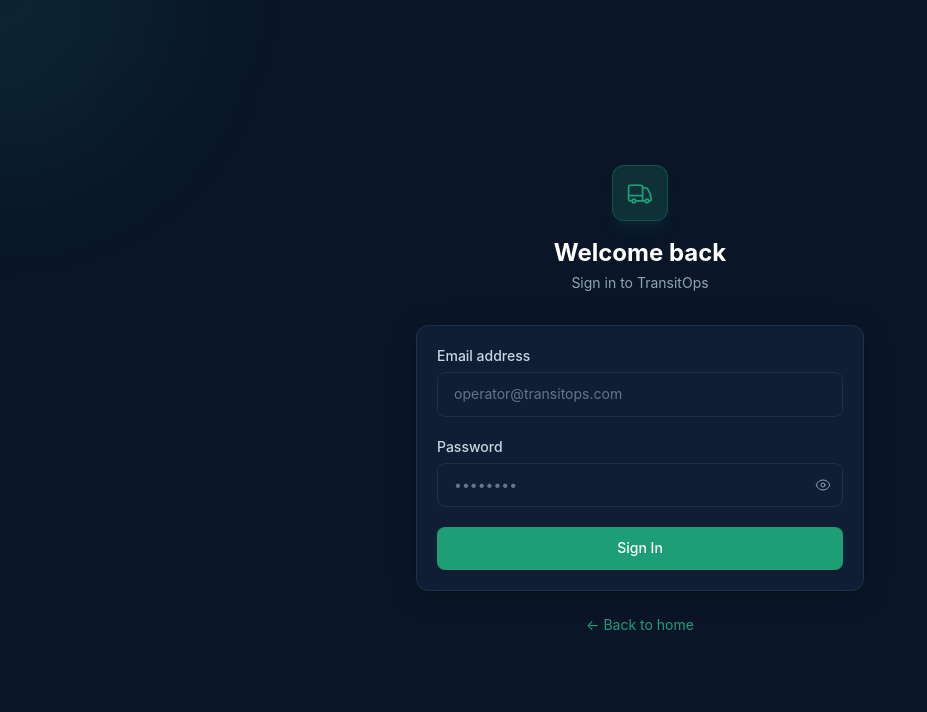
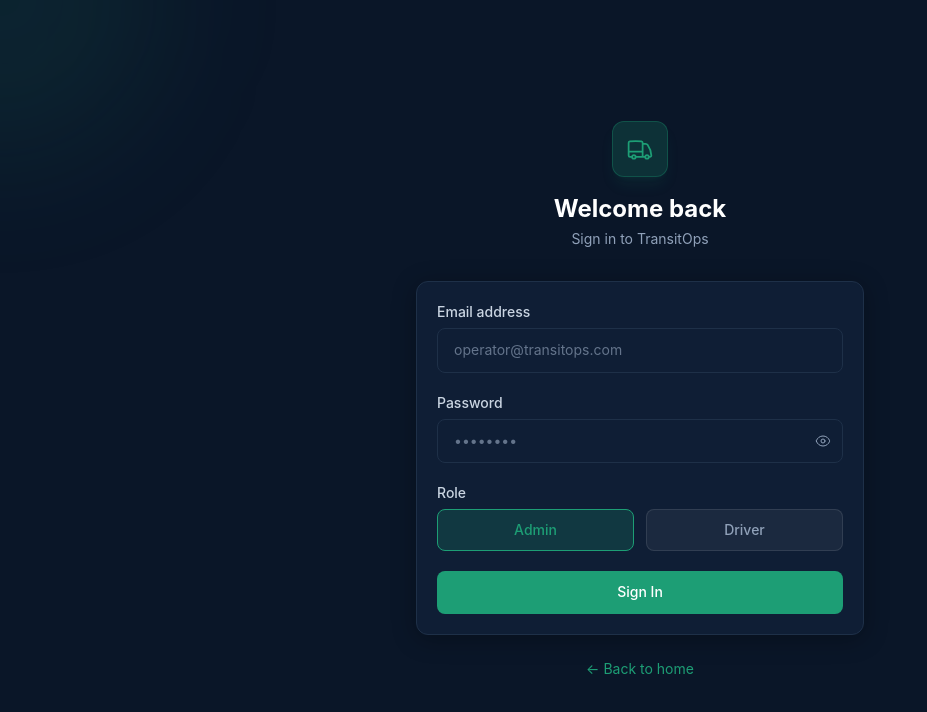
Before and after one commit to Steve-create99/TransitOps-Frontend, a React (Vite) app: page /login in a window 1280 px wide. Shown: the top 712 px of the page, without its empty margins (0-927 px from the left). Built offline with nearby package versions, Linux system fonts and the light colour scheme.

Commit message:
Add role selection feature to login page

```diff
--- a/src/pages/Login/index.jsx
+++ b/src/pages/Login/index.jsx
@@ -18,7 +18,8 @@
   // Form state
   const [email,    setEmail]    = useState('');
   const [password, setPassword] = useState('');
-  const [showPwd,  setShowPwd]  = useState(false);  // Toggle password visibility
+  const [role,     setRole]     = useState('admin');
+  const [showPwd,  setShowPwd]  = useState(false);
   const [loading,  setLoading]  = useState(false);
 
   // Handle form submit — simulates login for now
@@ -109,6 +110,30 @@
             </div>
           </div>
 
+          {/* Role selector */}
+          <div>
+            <label className="block text-sm font-medium text-slate-300 mb-1.5">
+              Role
+            </label>
+            <div className="grid grid-cols-2 gap-3">
+              {['admin', 'driver'].map((r) => (
+                <button
+                  key={r}
+                  type="button"
+                  onClick={() => setRole(r)}
+                  className={[
+                    'py-2.5 rounded-lg border text-sm font-medium capitalize transition-all',
+                    role === r
+                      ? 'bg-primary/20 border-primary text-primary'
+                      : 'bg-white/5 border-white/10 text-slate-400 hover:border-white/20 hover:text-slate-200',
+                  ].join(' ')}
+                >
+                  {r.charAt(0).toUpperCase() + r.slice(1)}
+                </button>
+              ))}
+            </div>
+          </div>
+
           {/* Submit button */}
           <button
             id="login-submit"
```
